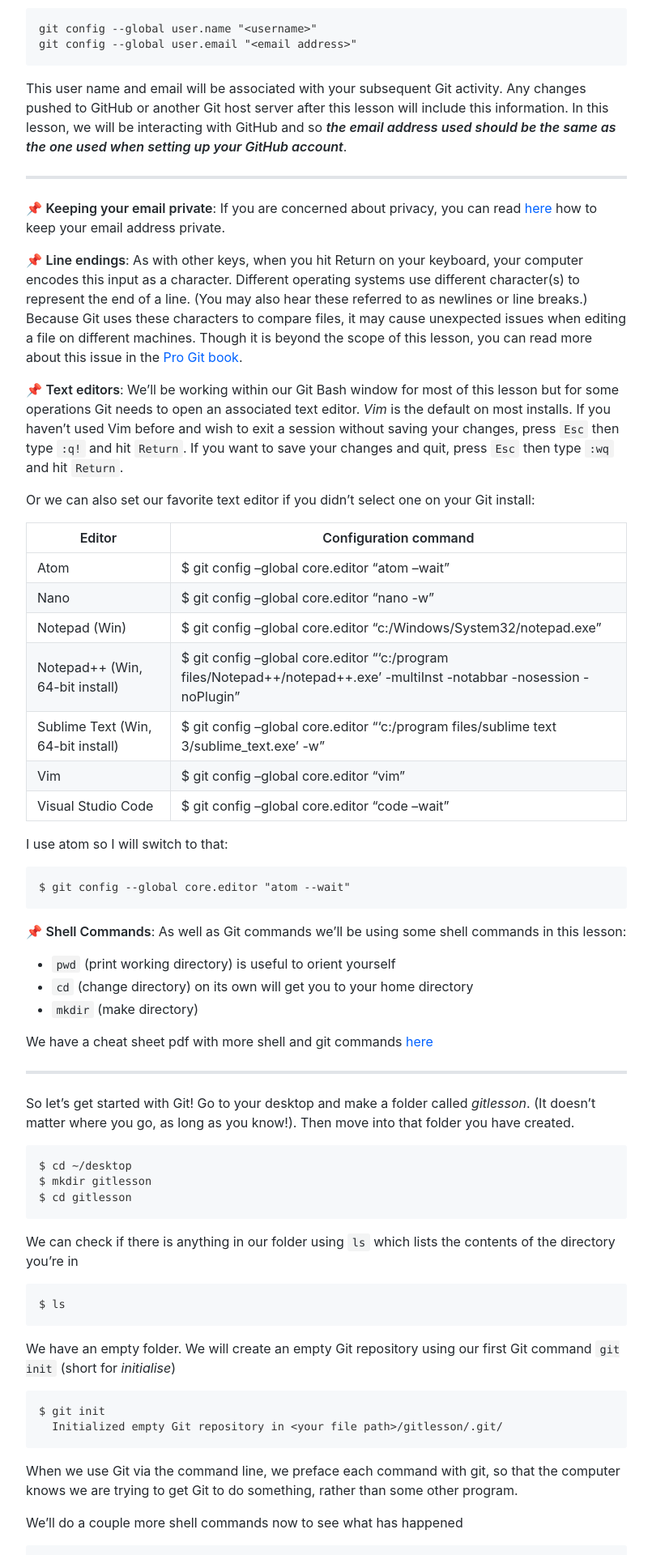
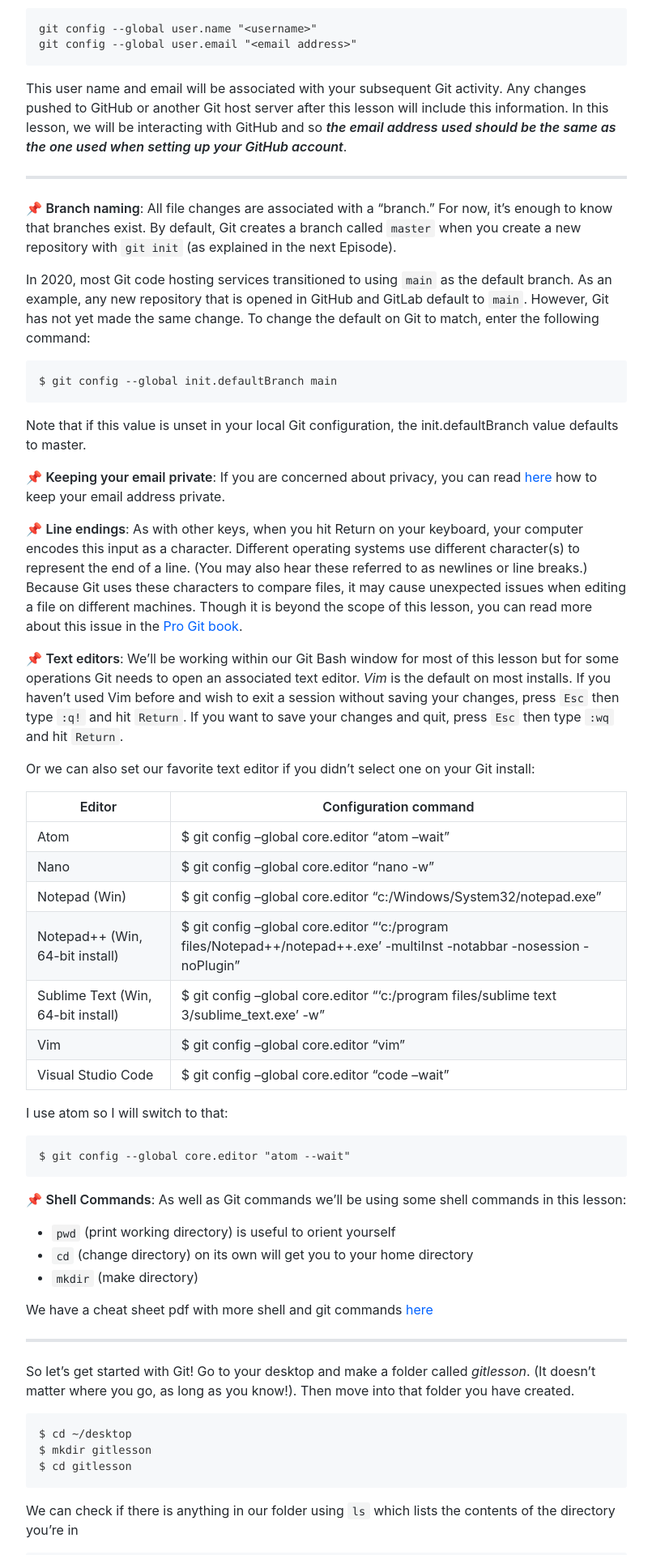
Before and after one commit to liamodwyer/github-pages, a Jekyll site: the page built from _workshop/getting-started-with-git.md, in a window 1280 px wide. Shown: the part 443-2363 px from the top of the page at 81% size, without its empty margins (365-1170 px from the left). Built offline with Jekyll 4.4.1, drawn with Linux system fonts in a browser that asks for light colours; some web fonts are replaced.

Commit message:
Add branch naming section

````diff
--- a/_workshop/getting-started-with-git.md
+++ b/_workshop/getting-started-with-git.md
@@ -21,6 +21,16 @@ git config --global user.email "<email address>"
 This user name and email will be associated with your subsequent Git activity. Any changes pushed to GitHub or another Git host server after this lesson will include this information. In this lesson, we will be interacting with GitHub and so __*the email address used should be the same as the one used when setting up your GitHub account*__.
 
 ---
+📌 __Branch naming__: All file changes are associated with a “branch.” For now, it’s enough to know that branches exist. By default, Git creates a branch called `master` when you create a new repository with `git init` (as explained in the next Episode).
+
+In 2020, most Git code hosting services transitioned to using `main` as the default branch. As an example, any new repository that is opened in GitHub and GitLab default to `main`. However, Git has not yet made the same change. To change the default on Git to match, enter the following command:
+
+```
+$ git config --global init.defaultBranch main
+```
+
+Note that if this value is unset in your local Git configuration, the init.defaultBranch value defaults to master.
+
 📌 __Keeping your email private__: If you are concerned about privacy, you can read [here](https://github.blog/2017-04-11-private-emails-now-more-private/) how to keep your email address private.
 
 📌 __Line endings__: As with other keys, when you hit Return on your keyboard, your computer encodes this input as a character. Different operating systems use different character(s) to represent the end of a line. (You may also hear these referred to as newlines or line breaks.) Because Git uses these characters to compare files, it may cause unexpected issues when editing a file on different machines. Though it is beyond the scope of this lesson, you can read more about this issue in the [Pro Git book](https://www.git-scm.com/book/en/v2/Customizing-Git-Git-Configuration#_core_autocrlf).
````
